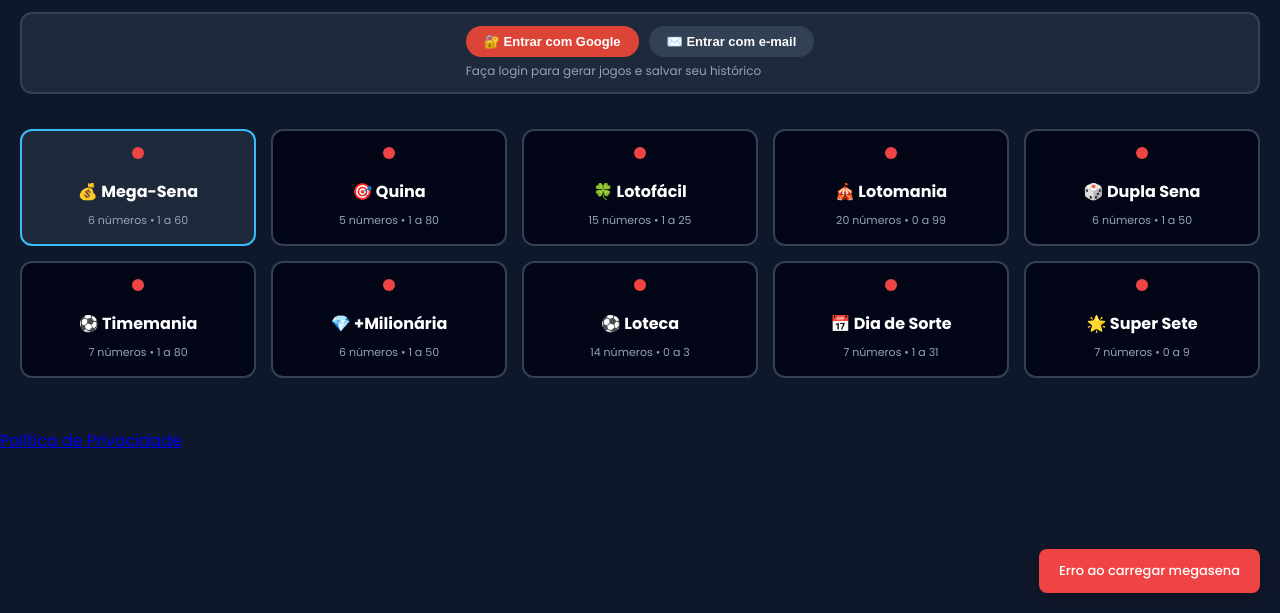
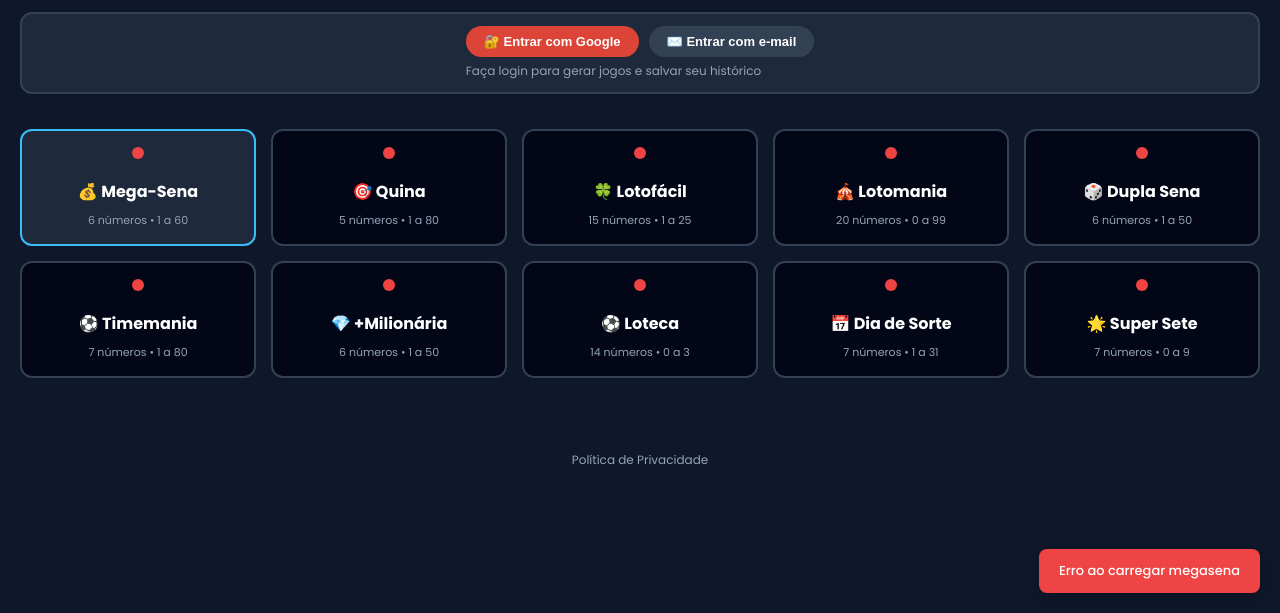
Before and after one commit to MarcosRoa/LoteriasIA-V2, a website: page public/index.html in a window 1280 px wide. Shown: the part 187-800 px from the top of the page. Drawn offline with nearby package versions, Linux system fonts and the light colour scheme; no server answers.

Commit message:
Update style.css

```diff
--- a/public/css/style.css
+++ b/public/css/style.css
@@ -1447,3 +1447,18 @@ body.light-mode {
         filter: brightness(1.08);
         transform: translateY(-1px);
     }
+    .privacy-footer {
+        text-align: center;
+        padding: 18px 20px 28px;
+    }
+
+    .privacy-footer a {
+        color: var(--text-secondary);
+        font-size: 12px;
+        text-decoration: none;
+    }
+
+    .privacy-footer a:hover {
+        color: #38bdf8;
+        text-decoration: underline;
+    }
```
